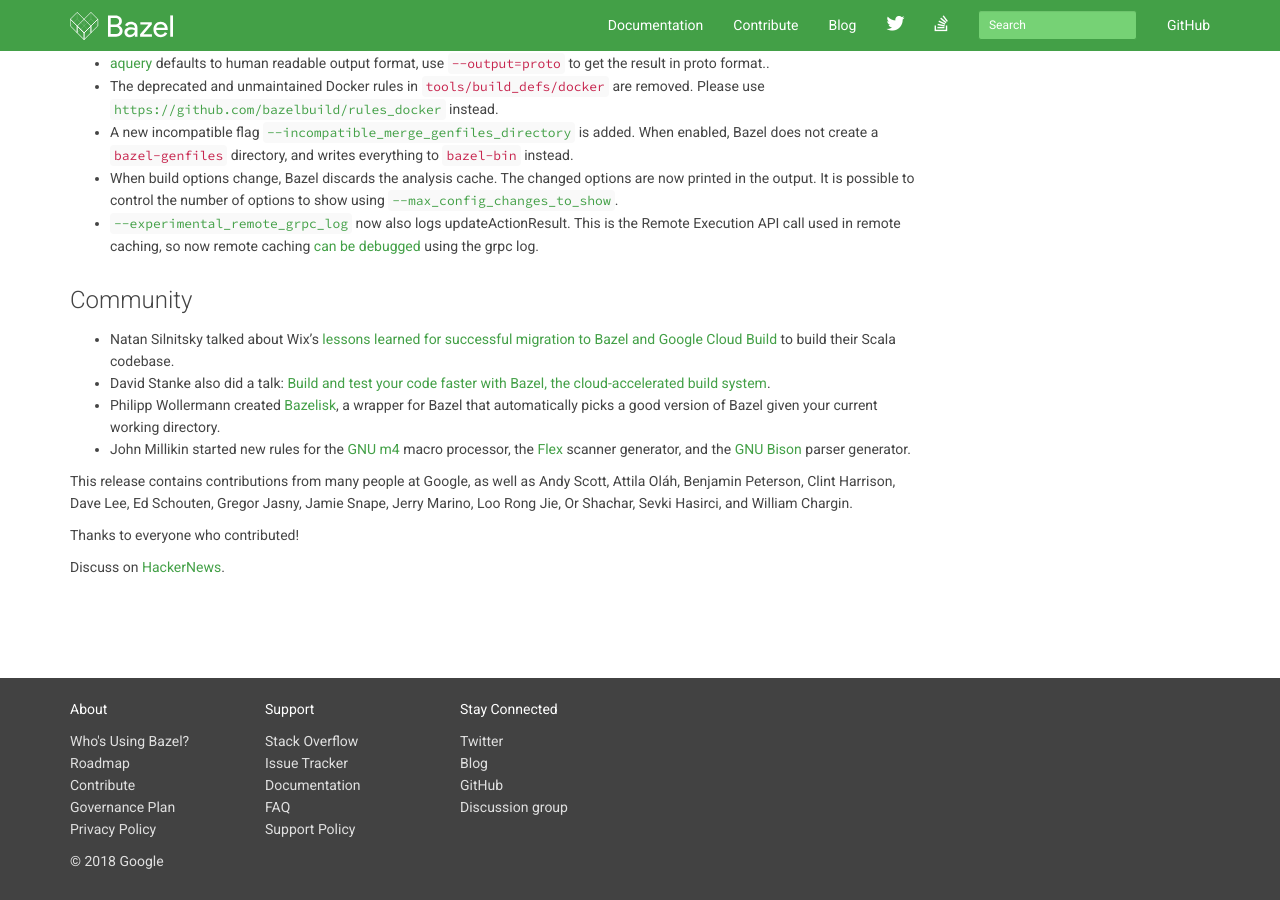
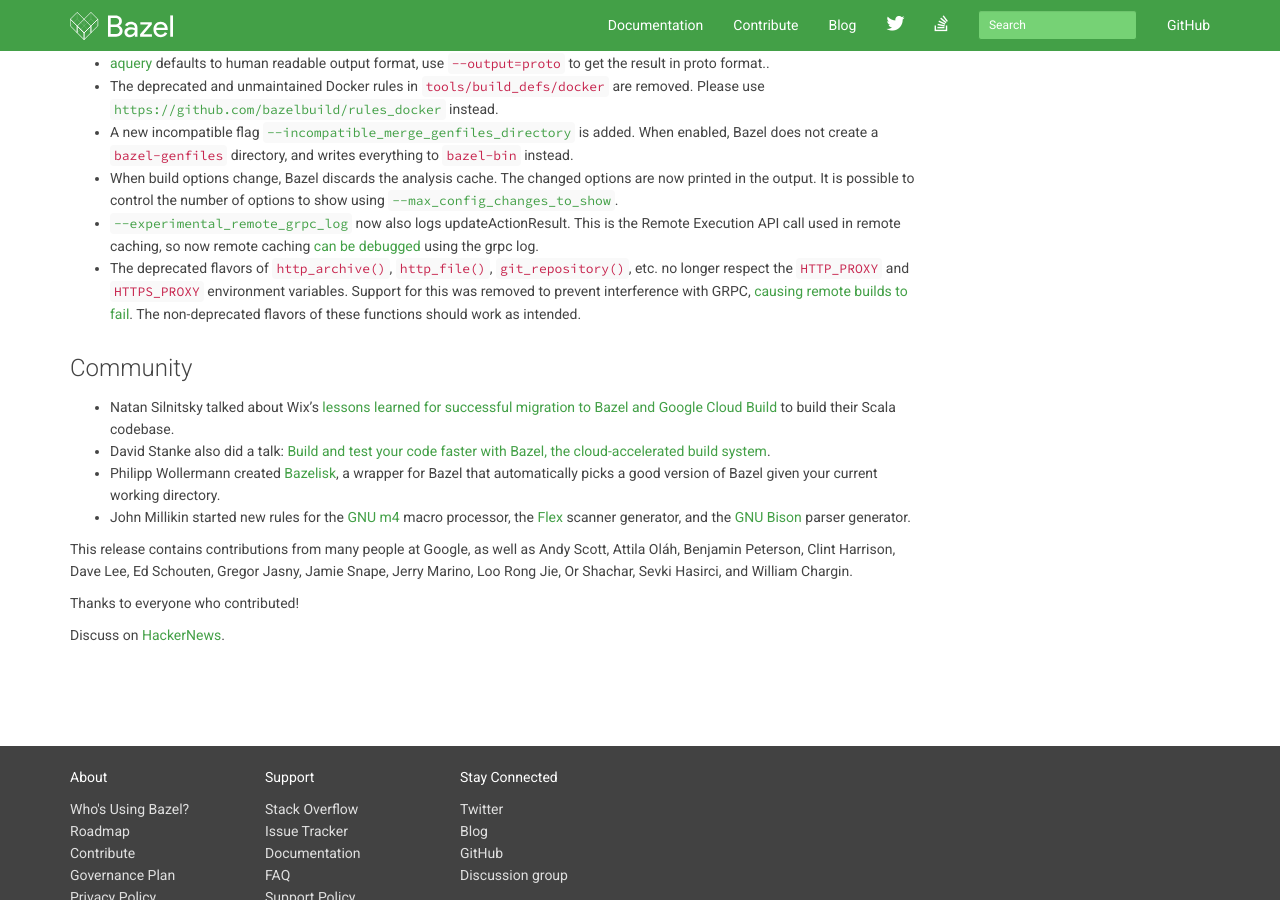
Before and after one commit to bazelbuild/bazel-blog, a Jekyll site: the page built from _posts/2018-12-19-bazel-0.21.md, in a window 1280 px wide and 900 px high, scrolled down 1786 px. Built offline with Jekyll 4.4.1, drawn with Linux system fonts in a browser that asks for light colours; nearby versions of some CDN libraries; library files that are not in the unit come from our copies; Markdown is read by kramdown in place of the engine named in the settings; grey boxes are pictures that could not be loaded.

Commit message:
Document the change in HTTP_PROXY handling in Bazel 0.21.
I think this change was important enough that it should have ended up in
the release notes. Unfortunately, I wasn't fully aware that this was
accomplished through 'Relnotes' tags in commit messages.

```diff
--- a/_posts/2018-12-19-bazel-0.21.md
+++ b/_posts/2018-12-19-bazel-0.21.md
@@ -103,6 +103,12 @@
     now also logs updateActionResult. This is the Remote Execution API call used
     in remote caching, so now remote caching
     [can be debugged](https://github.com/bazelbuild/tools_remote/) using the grpc log.
+*   The deprecated flavors of `http_archive()`, `http_file()`,
+    `git_repository()`, etc. no longer respect the `HTTP_PROXY` and
+    `HTTPS_PROXY` environment variables. Support for this was removed to
+    prevent interference with GRPC,
+    [causing remote builds to fail](https://github.com/bazelbuild/bazel/pull/6340).
+    The non-deprecated flavors of these functions should work as intended.
 
 ## Community
 
```
